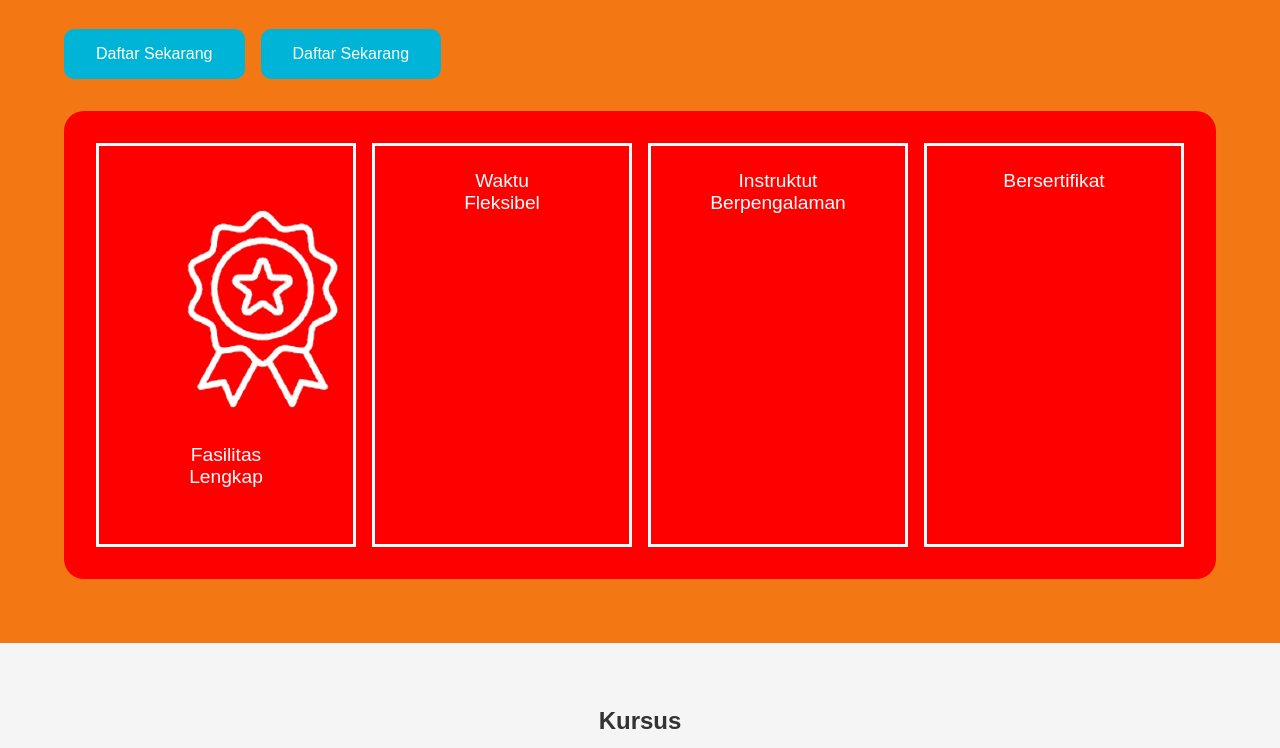
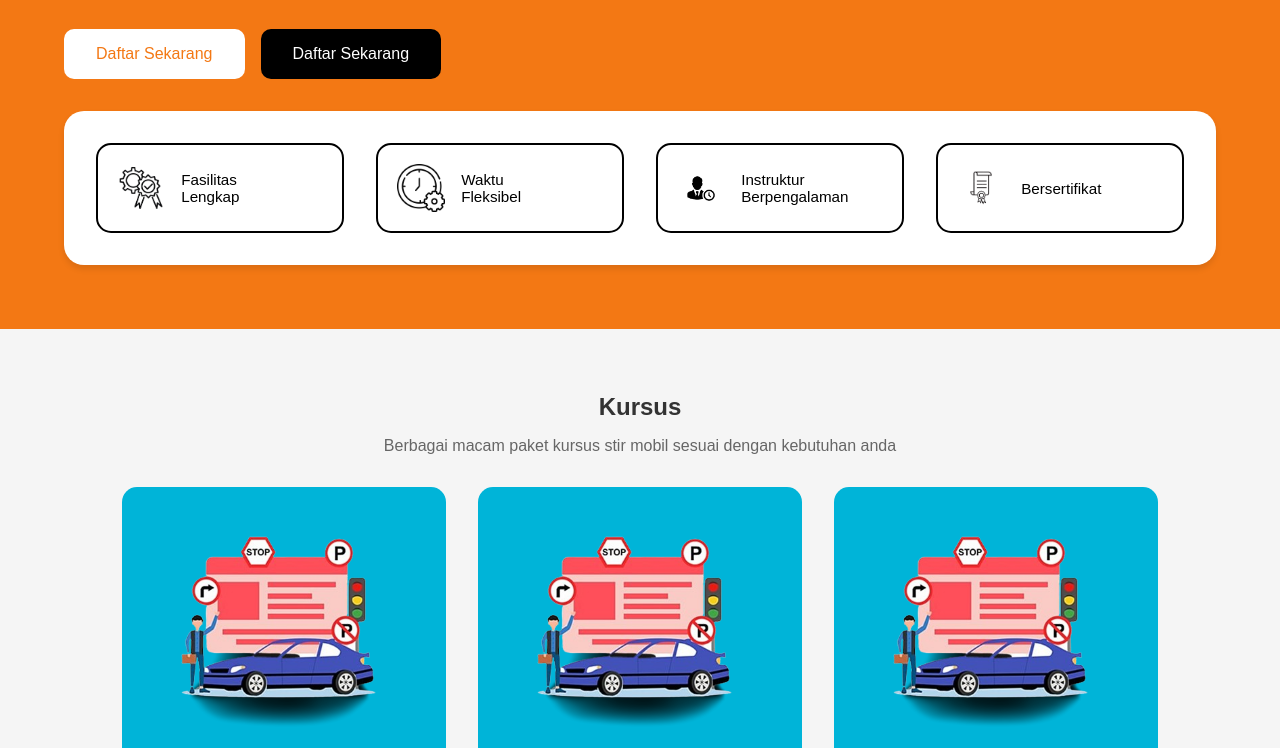
Before and after one commit to HafidzThufail22/KursusWebsite, a plain HTML site: page index.html in a window 1280 px wide. Shown: the part 210-958 px from the top of the page. Drawn offline with Linux system fonts and the light colour scheme.

Commit message:
update navbar dan landingpage

```diff
--- a/asset/style/style.css
+++ b/asset/style/style.css
@@ -26,6 +26,9 @@ header h3 {
   color: black;
   font-size: 1.5rem;
 }
+header h3 span {
+  color: #f37814;
+}
 
 nav ul {
   display: flex;
@@ -38,13 +41,14 @@ nav li {
 
 nav a {
   text-decoration: none;
-  color: black`;
+  color: black;
   font-weight: 500;
   transition: color 0.3s;
 }
 
 nav a:hover {
-  color: #023e8a;
+  display: inline-block;
+  color: #f37814;
 }
 
 /* Landing Page */
@@ -73,8 +77,7 @@ nav a:hover {
 }
 
 button {
-  background-color: #00b4d8;
-  color: #fff;
+  background-color: black;
   border-radius: 10px;
   border: none;
   padding: 1rem 2rem;
@@ -83,33 +86,93 @@ button {
   transition: background-color 0.3s;
 }
 
-button:hover {
-  background-color: #023e8a;
+.btn-1 {
+  background-color: #ffffff;
+  color: #f37814;
+}
+
+.btn-2 {
+  background-color: black;
+  color: #ffffff;
+}
+
+.btn-1:hover {
+  transform: translateY(-2px);
+  box-shadow: 0 2px 4px black;
+}
+
+.btn-2:hover {
+  transform: translateY(-2px);
+  box-shadow: 0 2px 4px black;
 }
 
 /* Features Section */
 .lp-content {
-  background-color: red;
+  background-color: #ffffff;
   justify-content: center;
-  color : black
   margin: 0 auto;
   border-radius: 20px;
   display: grid;
-  grid-template-columns: repeat(auto-fit, minmax(200px, 1fr));
-  gap: 1rem;
+  grid-template-columns: repeat(4, 1fr);
+  gap: 2rem;
   padding: 2rem;
   max-width: 1200px;
+  box-shadow: 0 4px 6px rgba(0, 0, 0, 0.1);
 }
 
 .content-unggulan {
-  text-align: center;
-  border-style: solid;
-  padding: 1.5rem;
-  transition: transform 0.3s;
+  text-align: left;
+  border: 2px solid black;
+  border-radius: 15px;
+  padding: 1.2rem 1.2rem;
+  display: flex;
+  flex-direction: row;
+  align-items: center;
+  gap: 1rem;
+  transition: all 0.3s ease;
+  background-color: #fff;
+  box-sizing: border-box;
 }
 
 .content-unggulan:hover {
   transform: translateY(-5px);
+  box-shadow: 0 5px 15px black;
+}
+
+.lp-image {
+  width: 48px;
+  height: 48px;
+  object-fit: contain;
+  margin-bottom: 0;
+  flex-shrink: 0;
+}
+
+.content-unggulan p {
+  color: black;
+  margin: 0;
+  font-size: 0.95rem;
+  word-break: break-word;
+}
+
+@media screen and (max-width: 1000px) {
+  .lp-content {
+    grid-template-columns: repeat(2, 1fr);
+  }
+}
+
+@media screen and (max-width: 600px) {
+  .lp-content {
+    grid-template-columns: 1fr;
+  }
+  .content-unggulan {
+    flex-direction: column;
+    text-align: center;
+    gap: 1rem;
+    padding: 2rem 1rem;
+  }
+  .lp-image {
+    margin-bottom: 1rem;
+  }
 }
 
 /* Courses Section */
--- a/index.html
+++ b/index.html
@@ -9,7 +9,7 @@
   <body>
     <header>
       <div>
-        <h3>Bina Mandiri | Driving Course</h3>
+        <h3>Bina Mandiri | <span>Driving Course</span></h3>
       </div>
       <nav>
         <ul>
@@ -37,20 +37,23 @@
         </p>
         <div class="btn-landingpage">
           <button class="btn-1" type="button">Daftar Sekarang</button>
-          <button class="btn-1" type="button">Daftar Sekarang</button>
+          <button class="btn-2" type="button">Daftar Sekarang</button>
         </div>
         <div class="lp-content">
           <div class="content-unggulan">
-            <img src="asset/image/About1.png" />
+            <img src="asset/image/fasilitas vektor.png" alt="fasilitas" class="lp-image"/>
             <p>Fasilitas<br/>Lengkap</p>
           </div>
           <div class="content-unggulan">
+             <img src="asset/image/waktuFleksibel.png" alt="waktu-fleksibel" class="lp-image"/>
             <p>Waktu<br />Fleksibel</p>
           </div>
           <div class="content-unggulan">
-            <p>Instruktut<br />Berpengalaman</p>
+             <img src="asset/image/Instruktur berpengalaman.png" alt="instruktur" class="lp-image"/>
+            <p>Instruktur<br />Berpengalaman</p>
           </div>
           <div class="content-unggulan">
+             <img src="asset/image/sertifikat.png" alt="sertifikat" class="lp-image"/>
             <p>Bersertifikat</p>
           </div>
         </div>
```
Also changed, not shown: asset/image/sertifikat.png (renamed from asset/image/pngtree-certificate-icon-graphic-design-template-vector-png-image_4766737-removebg-preview (1).png), asset/image/waktuFleksibel.png (renamed from asset/image/Vektor Waktu Fleksibel.png).
